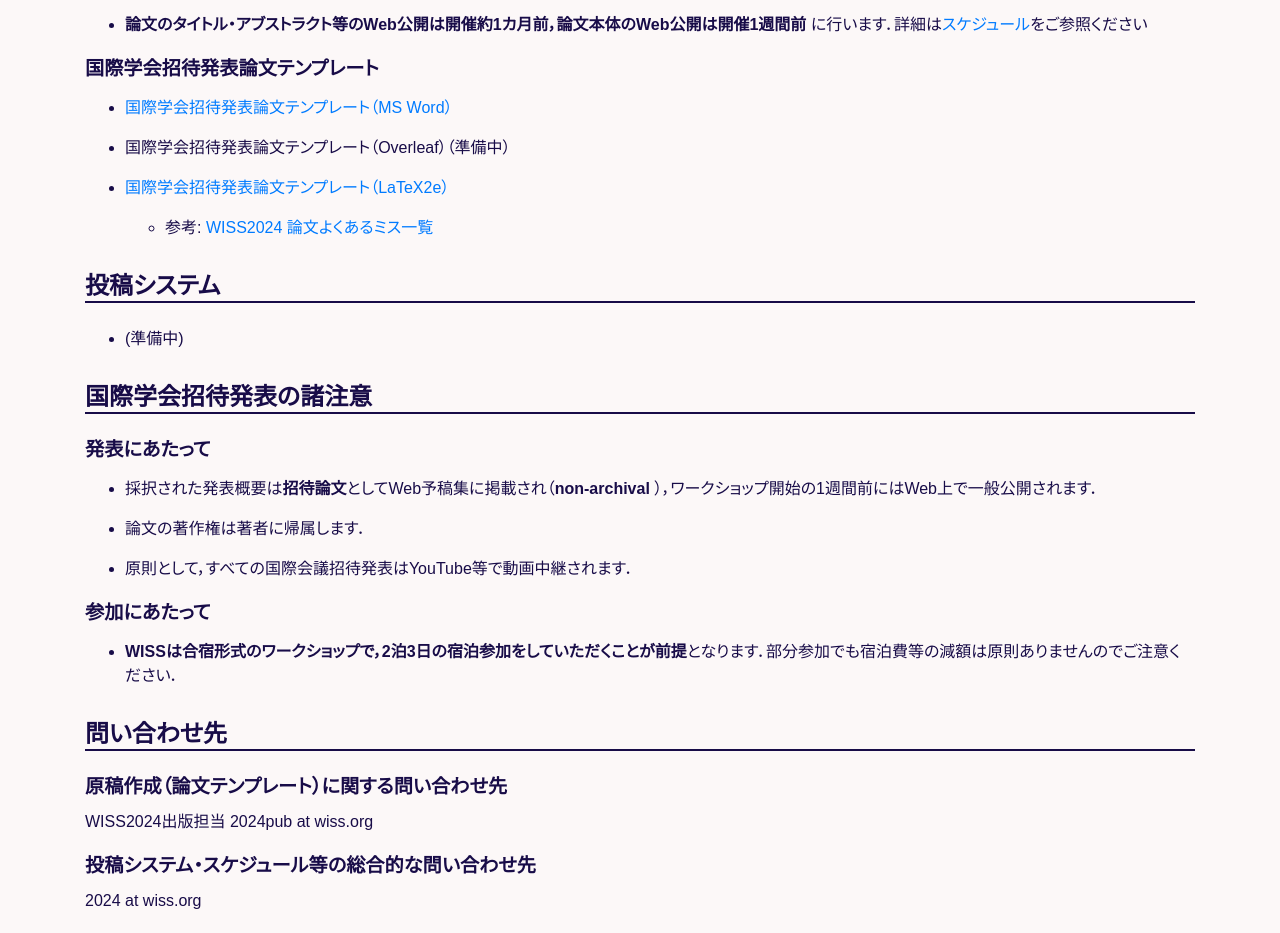
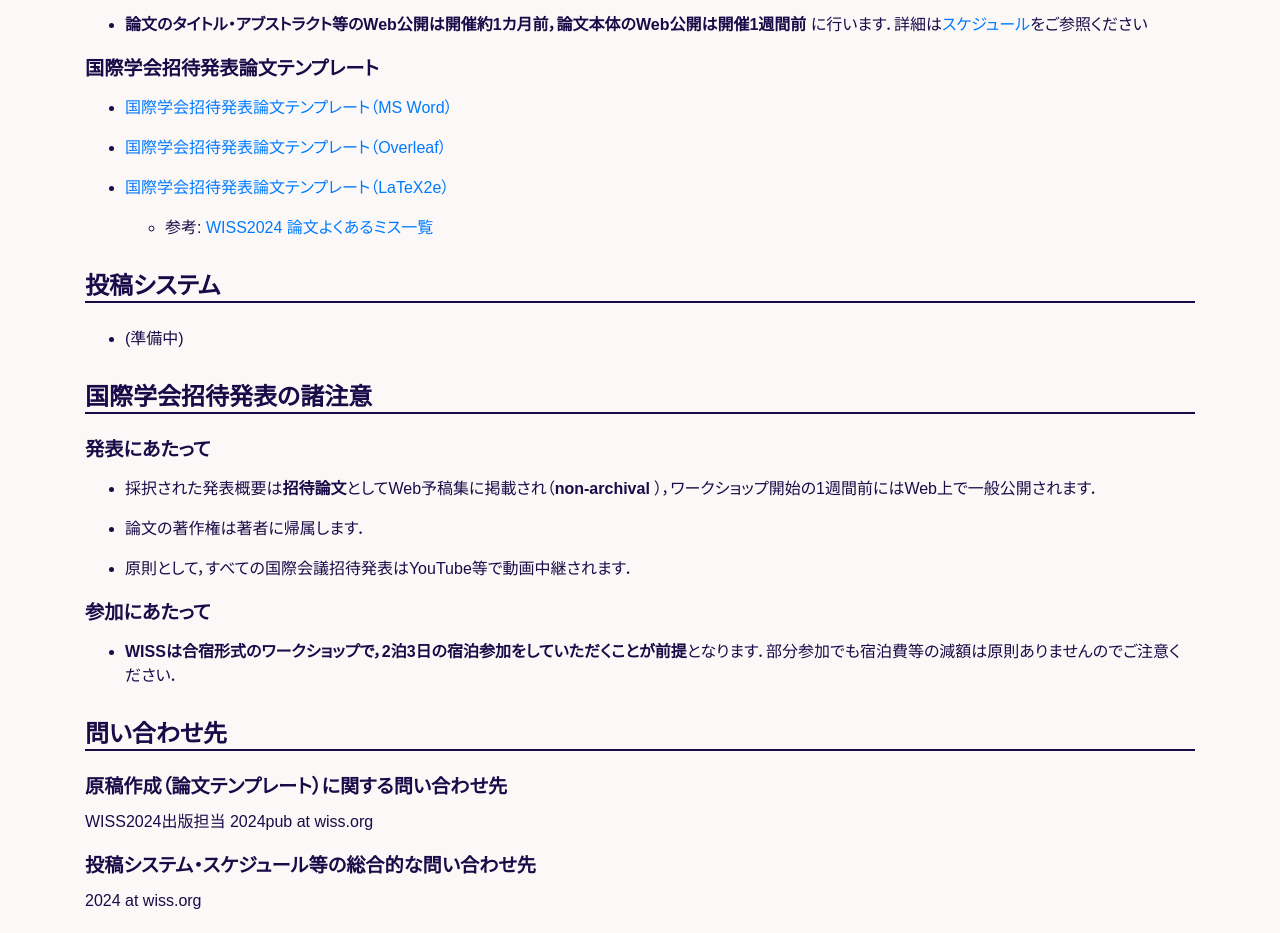
Before and after one commit to WISSOrg/web2024, a plain HTML site: page cfp-international.html in a window 1280 px wide. Shown: the part 1580-2513 px from the top of the page. Drawn offline with nearby package versions, Linux system fonts and the light colour scheme; a web font is replaced by a local one.

Commit message:
add overleaf link

```diff
--- a/cfp-international.html
+++ b/cfp-international.html
@@ -125,7 +125,7 @@
 <h3>国際学会招待発表論文テンプレート</h3>
 <ul>
 <li><a href="./downloads/WISS_Template_2024_0529_word-invited.docx">国際学会招待発表論文テンプレート（MS Word）</a></li>
-<li>国際学会招待発表論文テンプレート（Overleaf）（準備中）</li>
+<li><a href="https://www.overleaf.com/latex/templates/wiss2024-template-guo-ji-xue-hui-zhao-dai-fa-biao-yong/vyvbvpbbywcg">国際学会招待発表論文テンプレート（Overleaf）</a></li>
 <li><a href="./downloads/WISS_Template_2024_0610_latex-invited.zip">国際学会招待発表論文テンプレート（LaTeX2e）</a>
 <ul>
 <li>参考:  <a href="./downloads/WISSTemplate_2024_0527_errors.pdf">WISS2024 論文よくあるミス一覧</a></li>
```
